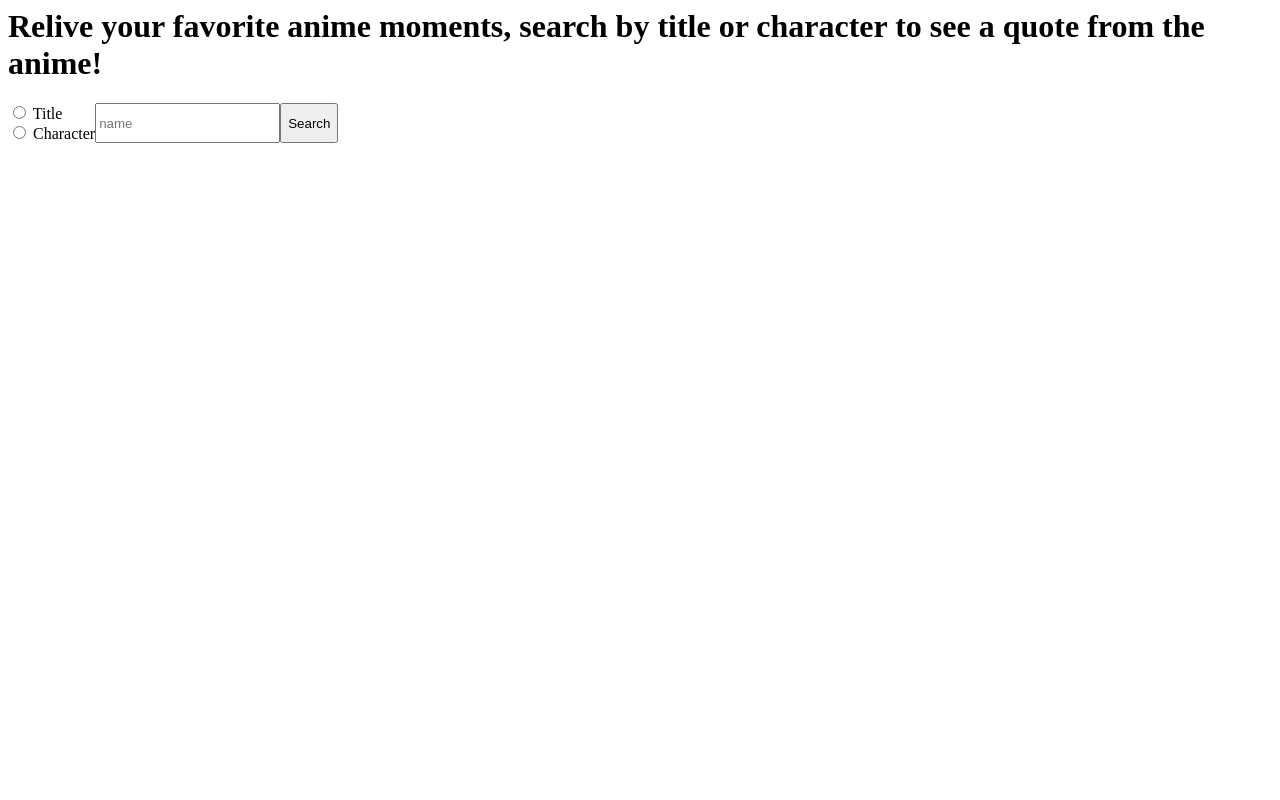
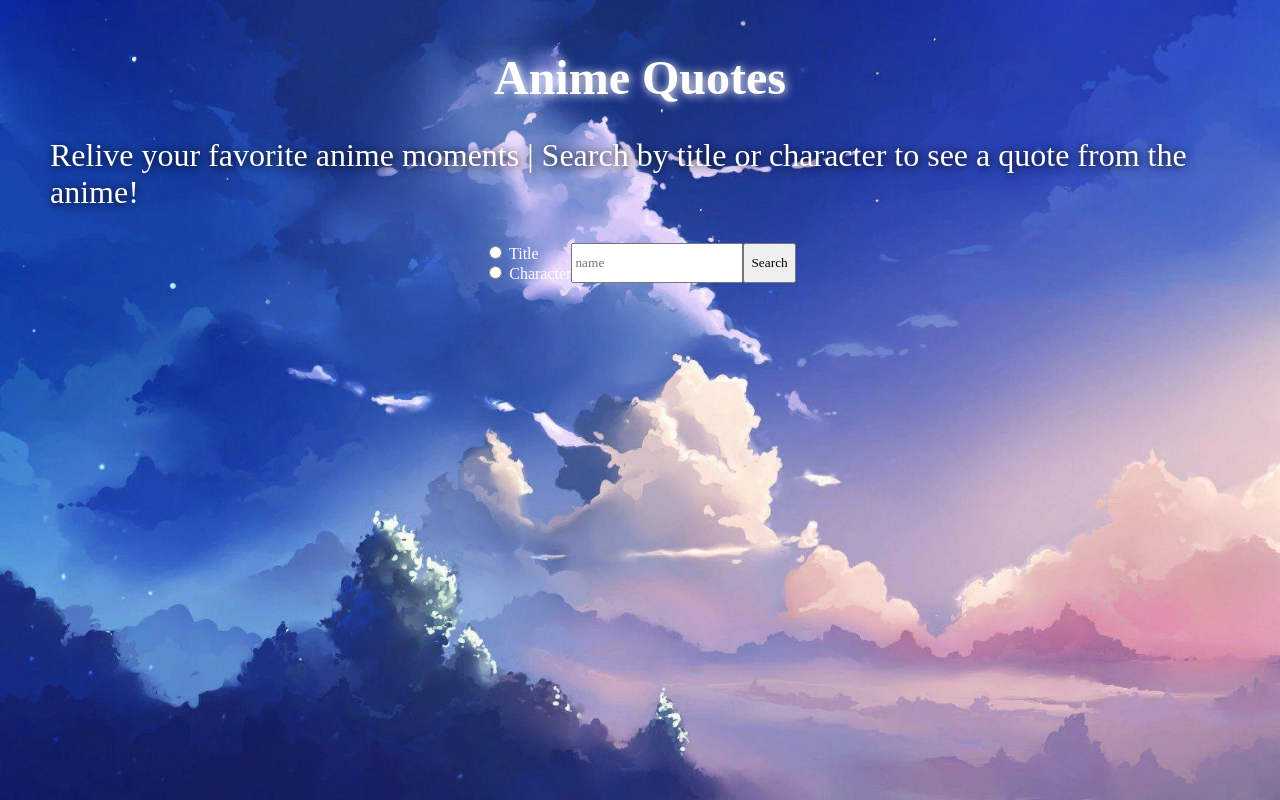
Before and after one commit to Resilient-Labs/simple-api-bootcamp, a plain HTML site: page index.html in a window 1280 px wide. Drawn offline with Linux system fonts and the light colour scheme.

Commit message:
updated CSS

```diff
--- a/css/style.css
+++ b/css/style.css
@@ -1,9 +1,33 @@
 *{
     box-sizing:border-box;
+    font-family:'Times New Roman', Times, serif;
 }
 
-
+body{
+    display:flex;
+    flex-direction:column;
+    /* justify-content:center; */
+    align-items:center;
+    min-height:100vh;
+    margin:0;
+    padding:50px;
+    background: url("backgroundOne.jpeg") no-repeat;
+    background-size:cover;
+    color:white;
+}
 
 .select{
     display:flex;
 }
+
+
+h1{
+    margin:0;
+    font-size:3rem;
+    text-shadow: 1px 1px 10px ;
+}
+
+p{
+    font-size:2rem;
+    text-shadow: 1px 1px 10px black
+}
--- a/index.html
+++ b/index.html
@@ -8,8 +8,9 @@
         <title>Anime Quotes</title>
     </head>
     <body>
-        <h1>Relive your favorite anime moments, search by title or character to see a quote from the anime!</h1>
-        <p class="instructions"></p>
+        <!-- <section class="everything"> -->
+            <h1>Anime Quotes</h1>
+            <p class="instructions">Relive your favorite anime moments | Search by title or character to see a quote from the anime!</p>
 
             <section class="select">
                 <section>
@@ -30,7 +31,7 @@
             </section>
 
             <h2 class="animeQuote"></h2>
-
+        <!-- </section> -->
         <script src="js/main.js" type="text/javascript"></script>
     </body>
 </html>
```
Also changed, not shown: css/backgroundOne.jpeg (added). Lines whose indentation alone changed are shown as unchanged.
